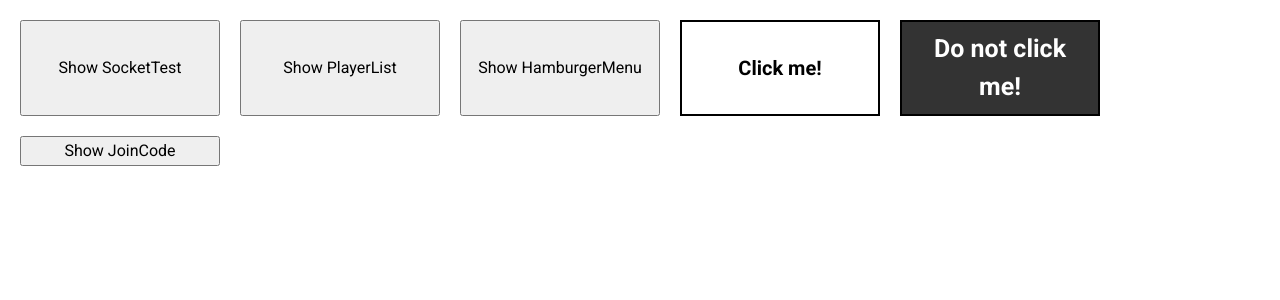
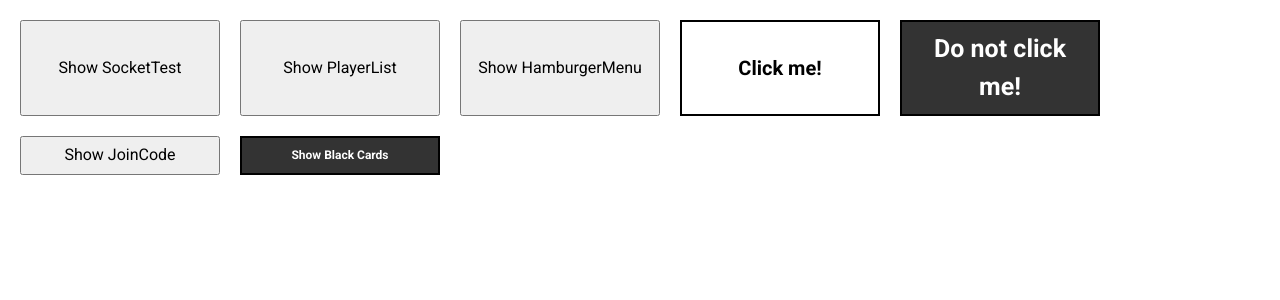
Before and after one commit to I3uckwheat/cards-of-carousal, a React (Create React App) app in the folder frontend/: page / in a window 1280 px wide. Shown: the top 300 px of the page. Built offline with nearby package versions, Linux system fonts and the light colour scheme; no server answers.

Commit message:
Add display button for card example

```diff
--- a/frontend/src/App.js
+++ b/frontend/src/App.js
@@ -5,6 +5,7 @@ import HamburgerMenu from './components/Buttons/HamburgerMenu/HamburgerMenu';
 import SocketTest from './components/SocketTest';
 import PlayerList from './components/PlayerList/PlayerList';
 import DisplayJoinCode from './components/JoinCode/JoinCode';
+import BlackCardExample from './temp/BlackCardExample';
 
 import playerList from './temp/playerList';
 
@@ -14,6 +15,7 @@ function App() {
   const [showHamburgerMenu, setHamburgerMenu] = useState(false);
   const [hamburgerMenuActive, setHamburgerMenuActive] = useState(false);
   const [showJoinCode, setJoinCode] = useState(false);
+  const [showBlackCards, setShowBlackCards] = useState(false);
 
   return (
     <div className="App">
@@ -34,6 +36,10 @@ function App() {
         <button type="button" onClick={() => { setJoinCode(!showJoinCode); }}>
           Show JoinCode
         </button>
+
+        <Button type="button" onClick={() => { setShowBlackCards(!showBlackCards); }}>
+          Show Black Cards
+        </Button>
       </div>
 
       {showSocketTest && <SocketTest />}
@@ -55,6 +61,9 @@ function App() {
         />
       </div>
       )}
+
+      {showBlackCards
+      && <BlackCardExample />}
     </div>
   );
 }
```
